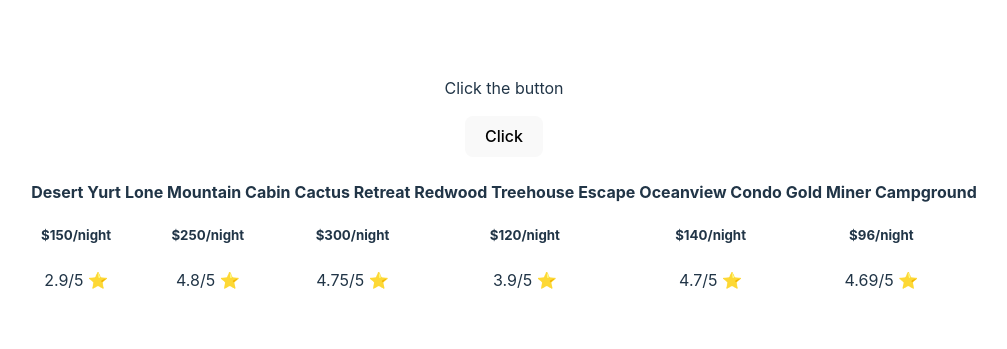
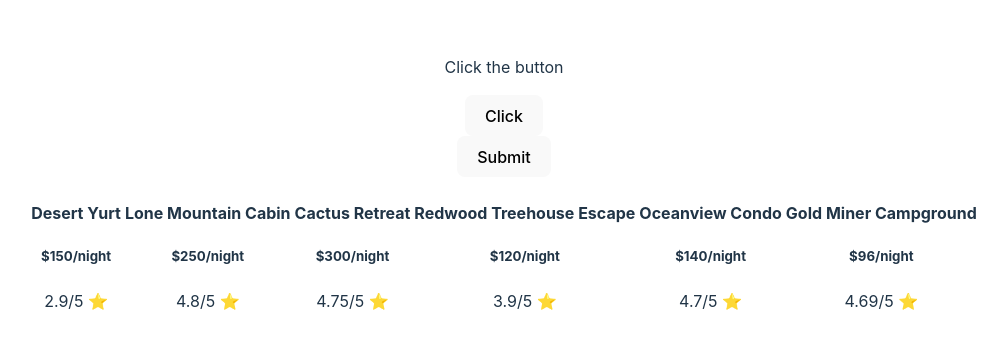
Before and after one commit to sazharud97/ShoppingList, a React (Vite) app: page / in a window 1280 px wide. Shown: the part 215-564 px from the top of the page, without its empty margins (136-1143 px from the left). Built offline with nearby package versions, Linux system fonts and the light colour scheme.

Commit message:
added form comp

```diff
--- a/src/App.jsx
+++ b/src/App.jsx
@@ -4,6 +4,7 @@ import './App.css'
 import ShoppingList from './ShoppingList'
 import PropertyList from './PropertyList'
 import Clicker from './Clicker'
+import Form from './Form'
 
 function App() {
   const data = [
@@ -21,14 +22,12 @@ function App() {
     { id: 129035, name: "Gold Miner Campground", rating: 4.69, price: 96 },
   ];
 
-  return (
-    <>
-      <div>
-        <Clicker />
-        <PropertyList properties={properties} />
-        {/* <ShoppingList items={data} /> */}
-      </div>
-    </>
+  return (<div>
+    <Clicker />
+    <Form />
+    <PropertyList properties={properties} />
+    {/* <ShoppingList items={data} /> */}
+  </div>
   )
 }
 
--- /dev/null
+++ b/src/Form.jsx
@@ -0,0 +1,7 @@
+export default function Form() {
+    return (
+        <form action="">
+            <button>Submit</button>
+        </form>
+    )
+}
```
